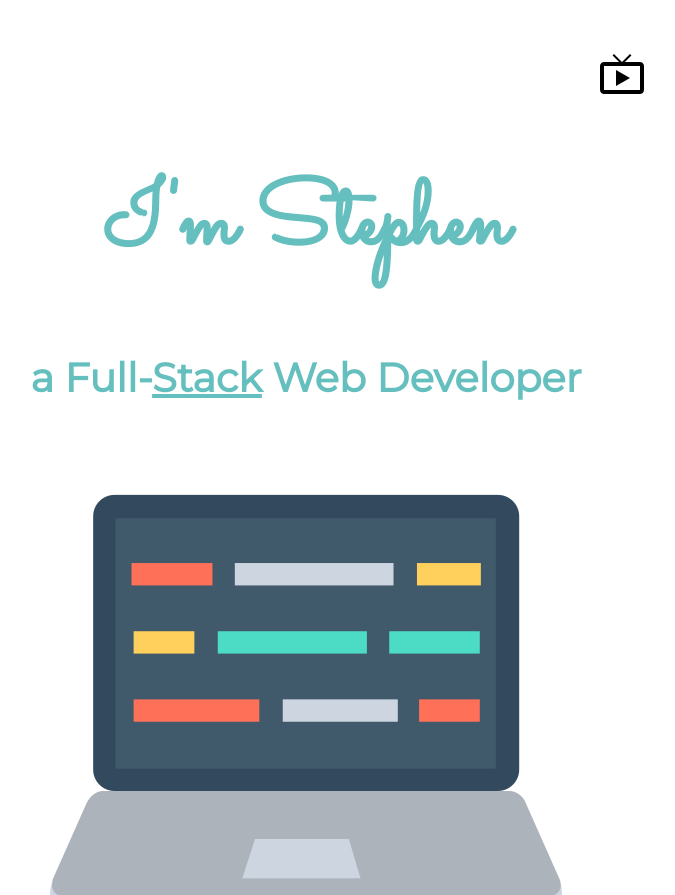
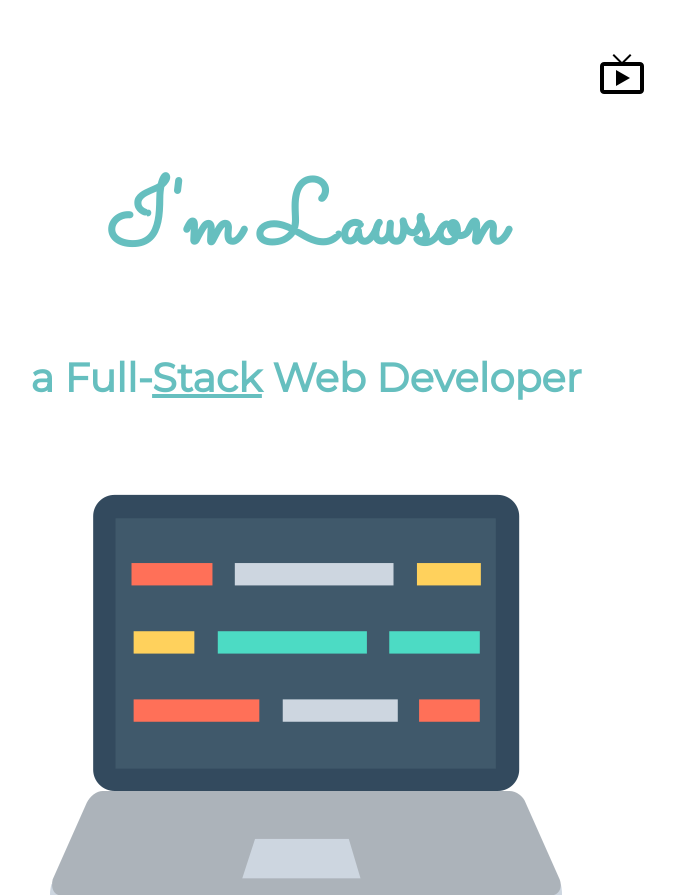
Before and after one commit to Nii1yo/lawson, a plain HTML site: page index.html in a window 1280 px wide. Shown: the top 895 px of the page, without its empty margins (334-1009 px from the left). Drawn offline with Linux system fonts and the light colour scheme.

Commit message:
Update index.html

```diff
--- a/index.html
+++ b/index.html
@@ -2,7 +2,7 @@
 <html lang="en" dir="ltr">
   <head>
     <meta charset="utf-8">
-    <title>stephen</title>
+    <title>Lawson</title>
     <link rel="stylesheet" href="css/styles.css">
     <link rel="icon" href="favicon.ico ">
     <link rel="preconnect" href="https://fonts.googleapis.com">
@@ -12,7 +12,7 @@
   <body>
     <div class="top-container">
       <img class="topcloud" src="images/tv.png" alt="">
-      <h1> I'm Stephen</h1>
+      <h1> I'm Lawson</h1>
       <h2>a <span>Full-<u>Stack</u></span> Web Developer</h2>
       <img class="buttomcloud" src="images/queue.png" alt="">
       <img class="band" src="images/laptop.png" alt="">
```
